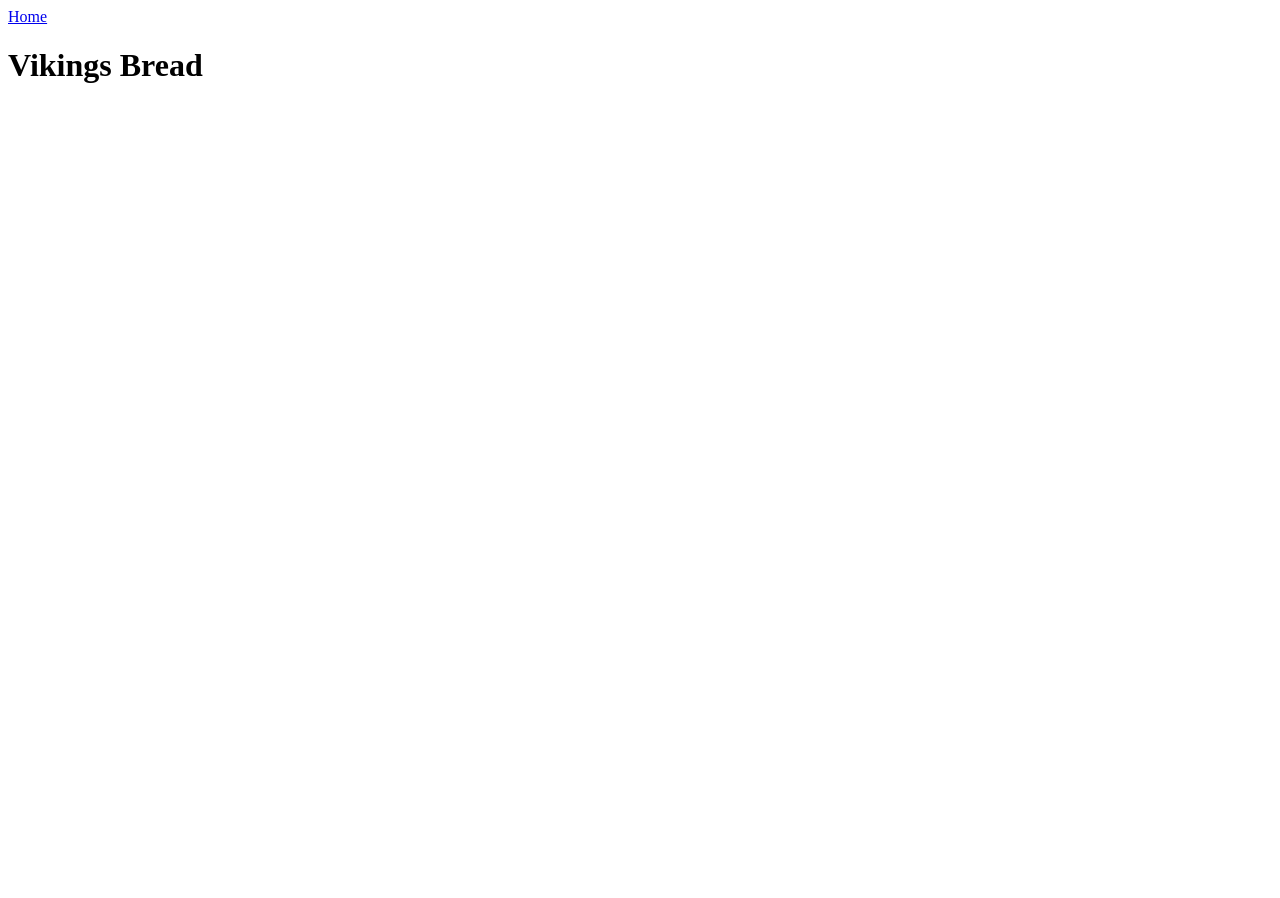
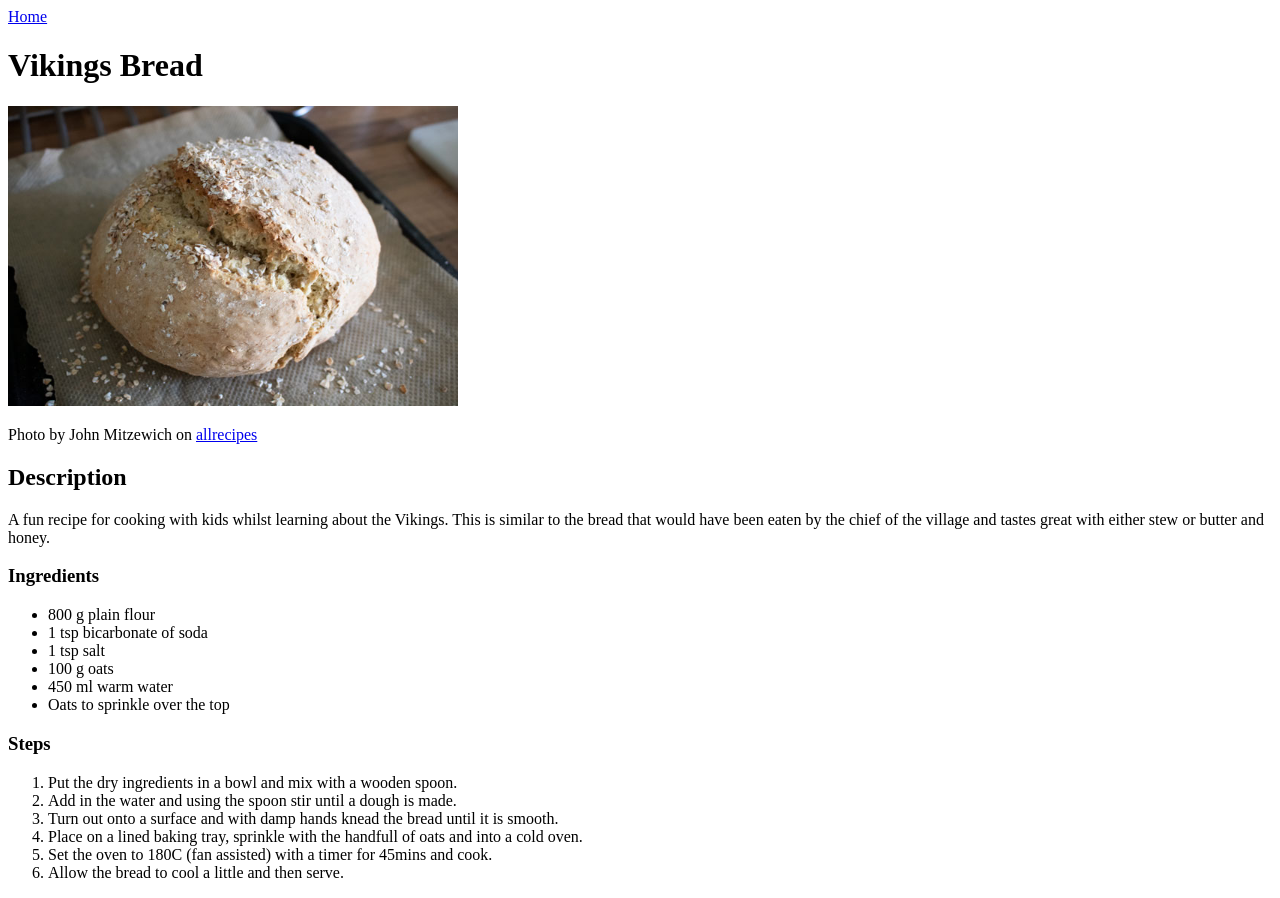
Before and after one commit to Kevin-Fowler17/odin-recipes, a plain HTML site: page recipes/viking-bread.html in a window 1280 px wide. Before the commit the page ends 800 px from the top, so only its background shows below. Drawn offline with Linux system fonts and the light colour scheme.

Commit message:
Added two more recipes
Added the recipes for viking flatbread and viking bread

```diff
--- a/recipes/viking-bread.html
+++ b/recipes/viking-bread.html
@@ -11,5 +11,31 @@
 
     <h1>Vikings Bread</h1>
 
+    <img src="../images/viking-bread.jpg" alt="A picture of a finished loaf of viking bread" height="300"></img>
+    <p>Photo by John Mitzewich on <a href="https://www.allrecipes.com/author/chef-john/" target="_blank">allrecipes</a></p>
+
+    <h2>Description</h2>
+    <p>A fun recipe for cooking with kids whilst learning about the Vikings. This is similar to the bread that would have been eaten by the chief of the village and tastes great with either stew or butter and honey.</p>
+
+    <h3>Ingredients</h3>
+    <ul>
+        <li>800 g plain flour</li>
+        <li>1 tsp bicarbonate of soda</li>
+        <li>1 tsp salt</li>
+        <li>100 g oats</li>
+        <li>450 ml warm water</li>
+        <li>Oats to sprinkle over the top</li>
+    </ul>
+
+    <h3>Steps</h3>
+    <ol>
+        <li>Put the dry ingredients in a bowl and mix with a wooden spoon.</li>
+        <li>Add in the water and using the spoon stir until a dough is made.</li>
+        <li>Turn out onto a surface and with damp hands knead the bread until it is smooth.</li>
+        <li>Place on a lined baking tray, sprinkle with the handfull of oats and into a cold oven.</li>
+        <li>Set the oven to 180C (fan assisted) with a timer for 45mins and cook.</li>
+        <li>Allow the bread to cool a little and then serve.</li>
+    </ol>
+
 </body>
 </html>
```
Also changed, not shown: recipes/viking-flatbread.html (+25 -0 lines).
